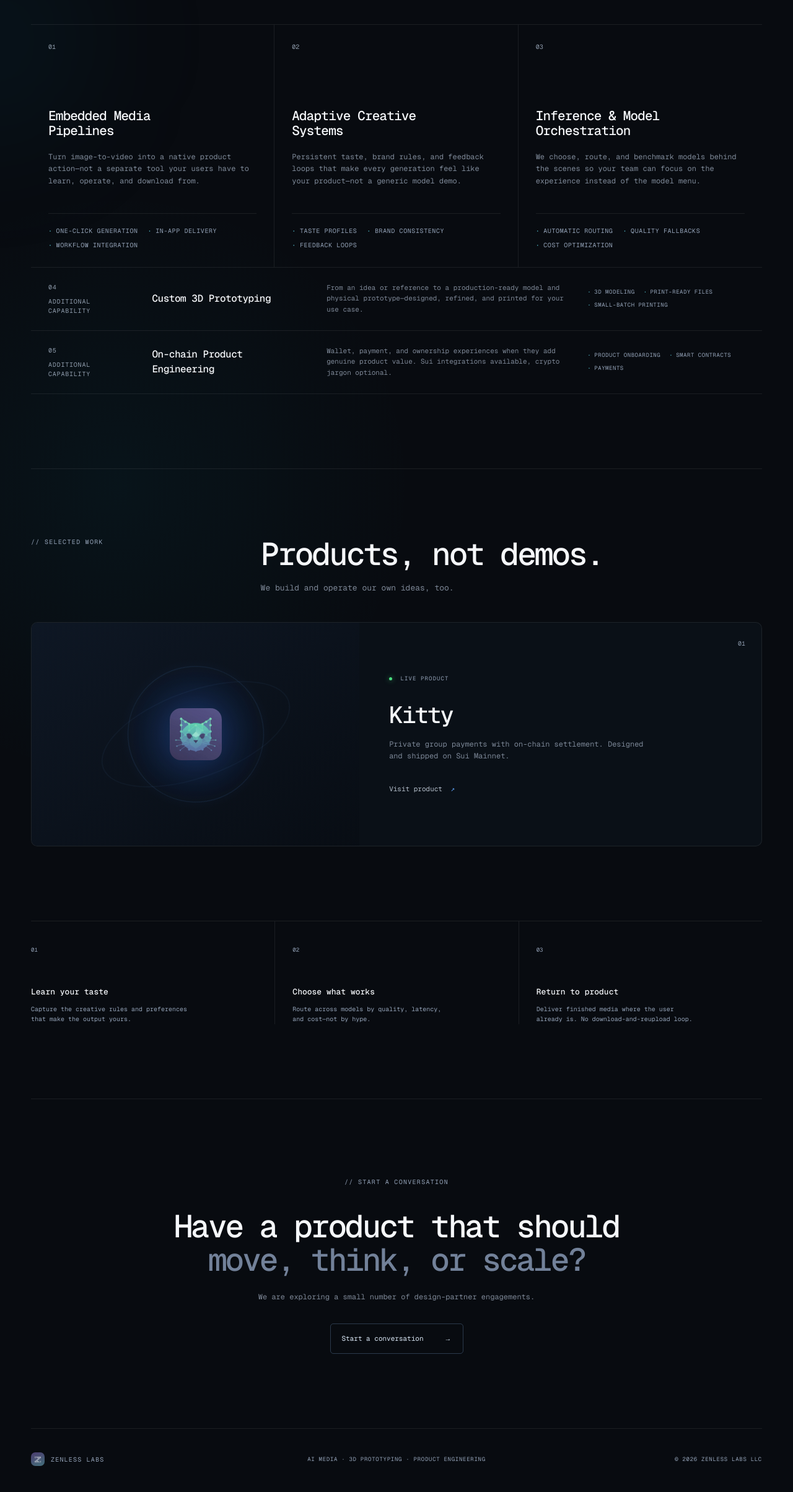
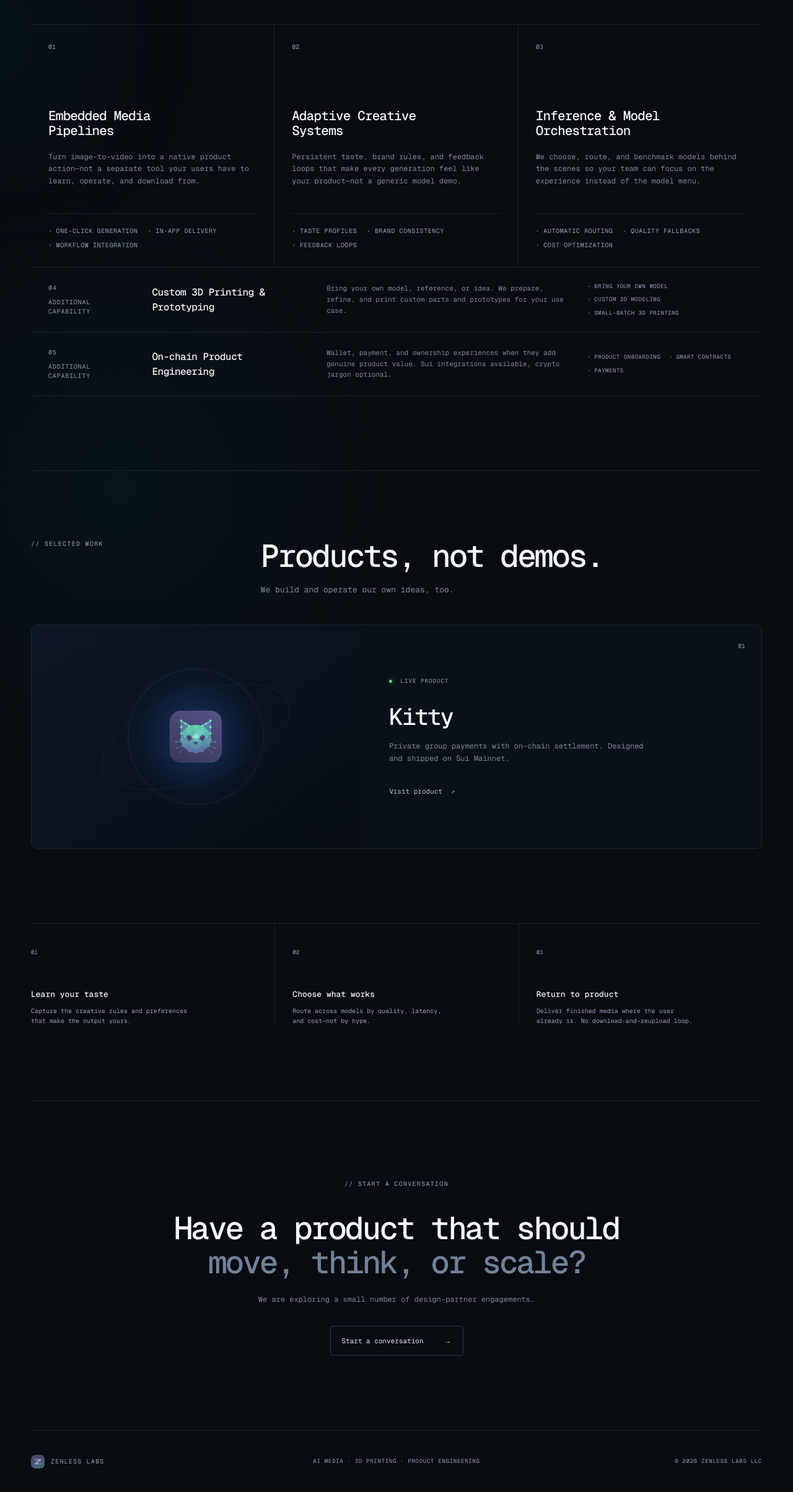
Before and after one commit to Zenless-Labs/landing-pages, a Next.js app: page / in a window 1280 px wide. Shown: the part 1196-3604 px from the top of the page at 62% size. Built offline with nearby package versions, Linux system fonts and the light colour scheme.

Commit message:
[verified] refine 3D printing service copy

```diff
--- a/app/contact/page.tsx
+++ b/app/contact/page.tsx
@@ -3,7 +3,7 @@ import ContactForm from './contact-form';
 
 export const metadata: Metadata = {
   title: 'Contact — Zenless Labs',
-  description: 'Tell Zenless Labs about the AI media pipeline, 3D prototype, or product system you want to build.',
+  description: 'Tell Zenless Labs about the AI media pipeline, custom 3D print, prototype, or product system you want to build.',
 };
 
 export default function ContactPage() {
@@ -42,7 +42,7 @@ export default function ContactPage() {
           <img src="/zenless-logo.jpg" alt="" width="22" height="22" />
           <span>Zenless Labs</span>
         </div>
-        <span>AI media · 3D prototyping · Product engineering</span>
+        <span>AI media · 3D printing · Product engineering</span>
         <span>© 2026 Zenless Labs LLC</span>
       </footer>
     </main>
--- a/app/layout.tsx
+++ b/app/layout.tsx
@@ -5,9 +5,9 @@ import './globals.css';
 const mono = Geist_Mono({ subsets: ['latin'], variable: '--font-geist-mono' });
 
 export const metadata: Metadata = {
-  title: 'Zenless Labs — AI Media & Custom 3D Prototyping',
+  title: 'Zenless Labs — AI Media & Custom 3D Printing',
   description:
-    'Zenless Labs builds custom AI media pipelines and provides 3D modeling, print-ready prototyping, and small-batch 3D printing.',
+    'Zenless Labs builds custom AI media pipelines and provides custom 3D modeling, prototyping, and small-batch 3D printing services.',
 };
 
 export default function RootLayout({ children }: { children: React.ReactNode }) {
--- a/app/page.tsx
+++ b/app/page.tsx
@@ -25,10 +25,10 @@ const services = [
 const additionalCapabilities = [
   {
     number: '04',
-    title: 'Custom 3D Prototyping',
+    title: 'Custom 3D Printing & Prototyping',
     description:
-      'From an idea or reference to a production-ready model and physical prototype—designed, refined, and printed for your use case.',
-    capabilities: ['3D modeling', 'Print-ready files', 'Small-batch printing'],
+      'Bring your own model, reference, or idea. We prepare, refine, and print custom parts and prototypes for your use case.',
+    capabilities: ['Bring your own model', 'Custom 3D modeling', 'Small-batch 3D printing'],
   },
   {
     number: '05',
@@ -240,7 +240,7 @@ export default function Home() {
           <img src="/zenless-logo.jpg" alt="" width="22" height="22" />
           <span>Zenless Labs</span>
         </div>
-        <span>AI media · 3D prototyping · Product engineering</span>
+        <span>AI media · 3D printing · Product engineering</span>
         <span>© 2026 Zenless Labs LLC</span>
       </footer>
     </main>
```
Also changed, not shown: 1 other file (tests, documents, lock files or other folders).
